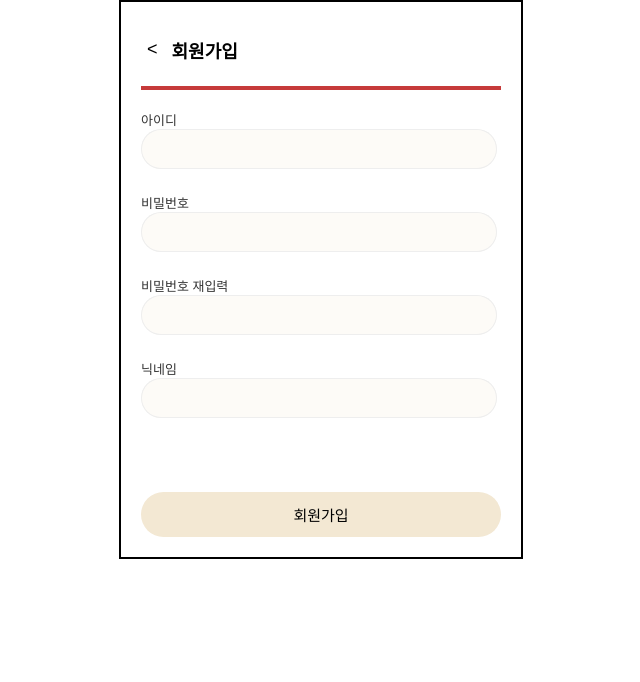
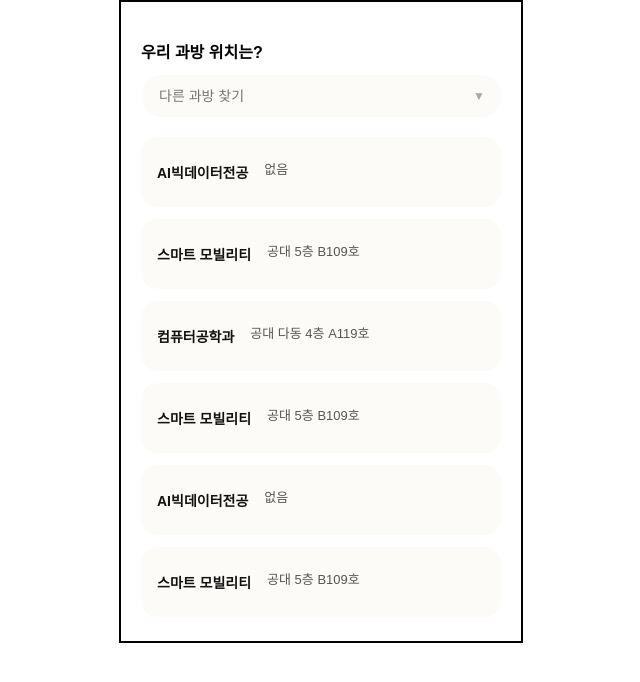
Before and after one commit to Seongjun-Bang/9room-univ-toy-project-1, a React (Create React App) app in the folder toy-project/: page / in a window 1280 px wide. Shown: the top 682 px of the page, without its empty margins (319-959 px from the left). Built offline with nearby package versions, Linux system fonts and the light colour scheme.

Commit message:
main + location

```diff
--- a/toy-project/src/App.js
+++ b/toy-project/src/App.js
@@ -3,11 +3,13 @@ import './App.css';
 import SignUpOCR from './components/SignUpOCR.js';
 import Login from './components/Login.js';
 import Register from './components/Register.js';
+import Main from './components/main.js';
+import LabLocation from './components/LabLocation.js';
 
 function App() {
   return (
     <div className="App">
-          <Register/>
+          <LabLocation />
     </div>
   );
 }
--- /dev/null
+++ b/toy-project/src/components/LabLocation.js
@@ -0,0 +1,68 @@
+import React, { useState } from 'react';
+import './css/LabLocation.css';
+import PinIcon from '../assets/Pin.svg';
+
+function LabLocation() {
+  const allLabs = [
+    { major: 'AI빅데이터전공', location: '없음' },
+    { major: '스마트 모빌리티', location: '공대 5층 B109호' },
+    { major: '컴퓨터공학과', location: '공대 다동 4층 A119호' },
+    { major: '스마트 모빌리티', location: '공대 5층 B109호' },
+    { major: 'AI빅데이터전공', location: '없음' },
+    { major: '스마트 모빌리티', location: '공대 5층 B109호' }
+  ];
+
+  const majors = [...new Set(allLabs.map(lab => lab.major))];
+  const [selectedMajor, setSelectedMajor] = useState('');
+  const [dropdownOpen, setDropdownOpen] = useState(false);
+
+  const filteredLabs = selectedMajor
+    ? allLabs.filter(lab => lab.major === selectedMajor)
+    : allLabs;
+
+  return (
+    <div className="lab-page">
+      <h2 className="lab-title">우리 과방 위치는?</h2>
+
+
+      <div className="lab-select-wrapper">
+        <div
+          className="lab-select-box"
+          onClick={() => setDropdownOpen(prev => !prev)}
+        >
+          <input
+            type="text"
+            placeholder="다른 과방 찾기"
+            readOnly
+            value={selectedMajor}
+          />
+          <span className="dropdown-icon">{dropdownOpen ? '▲' : '▼'}</span>
+        </div>
+
+        {dropdownOpen && (
+          <ul className="dropdown-list">
+            <li onClick={() => { setSelectedMajor(''); setDropdownOpen(false); }}>
+              전체 보기
+            </li>
+            {majors.map((major, idx) => (
+              <li key={idx} onClick={() => { setSelectedMajor(major); setDropdownOpen(false); }}>
+                {major}
+              </li>
+            ))}
+          </ul>
+        )}
+      </div>
+
+      <div className="lab-list">
+        {filteredLabs.map((lab, idx) => (
+          <div className="lab-card" key={idx}>
+            <strong>{lab.major}</strong>
+            <p>{lab.location}</p>
+          </div>
+        ))}
+      </div>
+    </div>
+  );
+}
+
+export default LabLocation;
--- /dev/null
+++ b/toy-project/src/components/css/LabLocation.css
@@ -0,0 +1,107 @@
+.lab-page {
+  max-width: 360px;
+  margin: 0 auto;
+  padding: 24px 16px;
+  background-color: #fff;
+  font-family: sans-serif;
+}
+
+.lab-title {
+  font-size: 16px;
+  font-weight: bold;
+  margin-bottom: 12px;
+}
+
+.lab-main {
+  display: flex;
+  align-items: center;
+  gap: 6px;
+  font-size: 14px;
+  color: #111;
+  margin-bottom: 20px;
+}
+
+.lab-main img {
+  width: 16px;
+  height: 16px;
+}
+
+.lab-select-wrapper {
+  position: relative;
+  margin-bottom: 20px;
+}
+
+.lab-select-box {
+  display: flex;
+  align-items: center;
+  justify-content: space-between;
+  background-color: #fdfbf7;
+  border-radius: 20px;
+  padding: 12px 16px;
+  cursor: pointer;
+}
+
+.lab-select-box input {
+  border: none;
+  background: transparent;
+  font-size: 14px;
+  color: #555;
+  flex: 1;
+  cursor: pointer;
+}
+
+.lab-select-box input:focus {
+  outline: none;
+}
+
+.dropdown-icon {
+  font-size: 12px;
+  color: #aaa;
+}
+
+.dropdown-list {
+  position: absolute;
+  top: 100%;
+  left: 0;
+  right: 0;
+  background: white;
+  border: 1px solid #eee;
+  border-radius: 12px;
+  margin-top: 4px;
+  z-index: 100;
+  box-shadow: 0 4px 8px rgba(0, 0, 0, 0.05);
+}
+
+.dropdown-list li {
+  padding: 10px 16px;
+  font-size: 14px;
+  cursor: pointer;
+}
+
+.dropdown-list li:hover {
+  background-color: #f8f8f8;
+}
+
+.lab-list {
+  display: flex;
+  flex-direction: column;
+  gap: 12px;
+}
+
+.lab-card {
+  background-color: #fdfbf7;
+  border-radius: 16px;
+  padding: 16px;
+}
+
+.lab-card strong {
+  font-size: 14px;
+  display: block;
+  color: #111;
+}
+
+.lab-card p {
+  font-size: 13px;
+  color: #555;
+  margin-top: 6px;
+}
--- a/toy-project/src/components/css/main.css
+++ b/toy-project/src/components/css/main.css
@@ -0,0 +1,122 @@
+.home-container {
+  margin: 0 auto;
+  font-family: sans-serif;
+  background-color: #fff;
+  padding-bottom: 20px;
+}
+
+.home-header {
+  background-color: #C63A3A;
+  color: white;
+  font-size: 22px;
+  font-weight: bold;
+  text-align: center;
+  padding: 16px 0;
+}
+
+.section {
+  padding: 16px;
+}
+
+.section h3 {
+  font-size: 16px;
+  margin-bottom: 12px;
+}
+
+.post-list {
+  display: flex;
+  flex-direction: column;
+  gap: 16px;
+}
+
+.post-item {
+  background: #f8f8f8;
+  border-radius: 12px;
+  padding: 12px;
+}
+
+.post-title {
+  font-weight: bold;
+  margin: 0;
+}
+
+.post-sub {
+  font-size: 13px;
+  color: #555;
+  margin: 4px 0;
+}
+
+.post-meta {
+  display: flex;
+  font-size: 12px;
+  color: #777;
+  margin-top: 6px;
+}
+.post-heart{
+  margin-left: 10px;
+}
+.post-major {
+    font-weight: bold;
+    margin-left: auto;
+}
+
+.small-card {
+  background-color: #f8f8f8;
+  border-radius: 12px;
+  flex: 1;
+  text-align: center;
+  padding: 12px;
+
+}
+
+.small-card h4 {
+  margin: 0;
+  font-size: 14px;
+  margin-bottom: 6px;
+}
+
+.small-card img {
+  width: 24px;
+  height: 24px;
+  margin-bottom: 6px;
+
+}
+
+.small-card p {
+  font-size: 12px;
+  color: #333;
+  margin: 0;
+  line-height: 1.4;
+}
+
+/* small-card의 기본 스타일 유지한 채 lab-card에 좌우 정렬 적용 */
+.lab-card {
+  display: flex;
+  align-items: center;
+  justify-content: flex-start;
+  gap: 16px;
+  background-color: #fdfbf7;
+  padding: 16px;
+  border-radius: 16px;
+  text-align: left;
+}
+
+/* 아이콘 크기 조절 */
+.lab-icon {
+  width: 40px;
+  height: 40px;
+}
+
+/* 텍스트 정렬 및 스타일링 */
+.lab-info strong {
+  font-size: 15px;
+  font-weight: bold;
+  color: #000;
+}
+
+.lab-info p {
+  font-size: 14px;
+  color: #222;
+  margin-top: 4px;
+  margin-bottom: 0;
+}
--- a/toy-project/src/components/main.js
+++ b/toy-project/src/components/main.js
@@ -1 +1,53 @@
-//sdfsdf
+import React from 'react';
+import './css/Main.css';
+import CarIcon from '../assets/Car.svg';
+import PinIcon from '../assets/Pin.svg';
+import PersonIcon from '../assets/Person.svg';
+
+function Main() {
+  return (
+    <div className="home-container">
+      <header className="home-header">학과사전</header>
+
+      <section className="section">
+        <h3>인기글</h3>
+        <div className="post-list">
+          <div className="post-item">
+            <p className="post-title">하 안되겠다</p>
+            <p className="post-sub">교수님 ....</p>
+            <div className="post-meta">
+              <span>💬 37</span>
+              <spa className='post-heart'>❤️ 158</spa>
+              <span className='post-major'>AI데이터전공</span>
+            </div>
+          </div>
+
+          <div className="post-item">
+            <p className="post-title">문자 뭐여 ㅋㅋㅋ</p>
+            <p className="post-sub">[돔: 동막생활상담센터]</p>
+            <div className="post-meta">
+              <span>💬 10</span>
+              <span className='post-heart'>❤️ 130</span>
+              <span className='post-major'>컴퓨터공학과</span>
+            </div>
+          </div>
+        </div>
+      </section>
+
+      <section className="section">
+        <h3>과방 위치</h3>
+  <div className="small-card lab-card">
+    <img src={PinIcon} alt="pin" className="lab-icon" />
+    <div className="lab-info">
+      <strong>컴퓨터공학과</strong>
+      <p>공대 다동&nbsp;&nbsp;4층 A411호</p>
+    </div>
+  </div>
+
+
+      </section>
+    </div>
+  );
+}
+
+export default Main;
```
